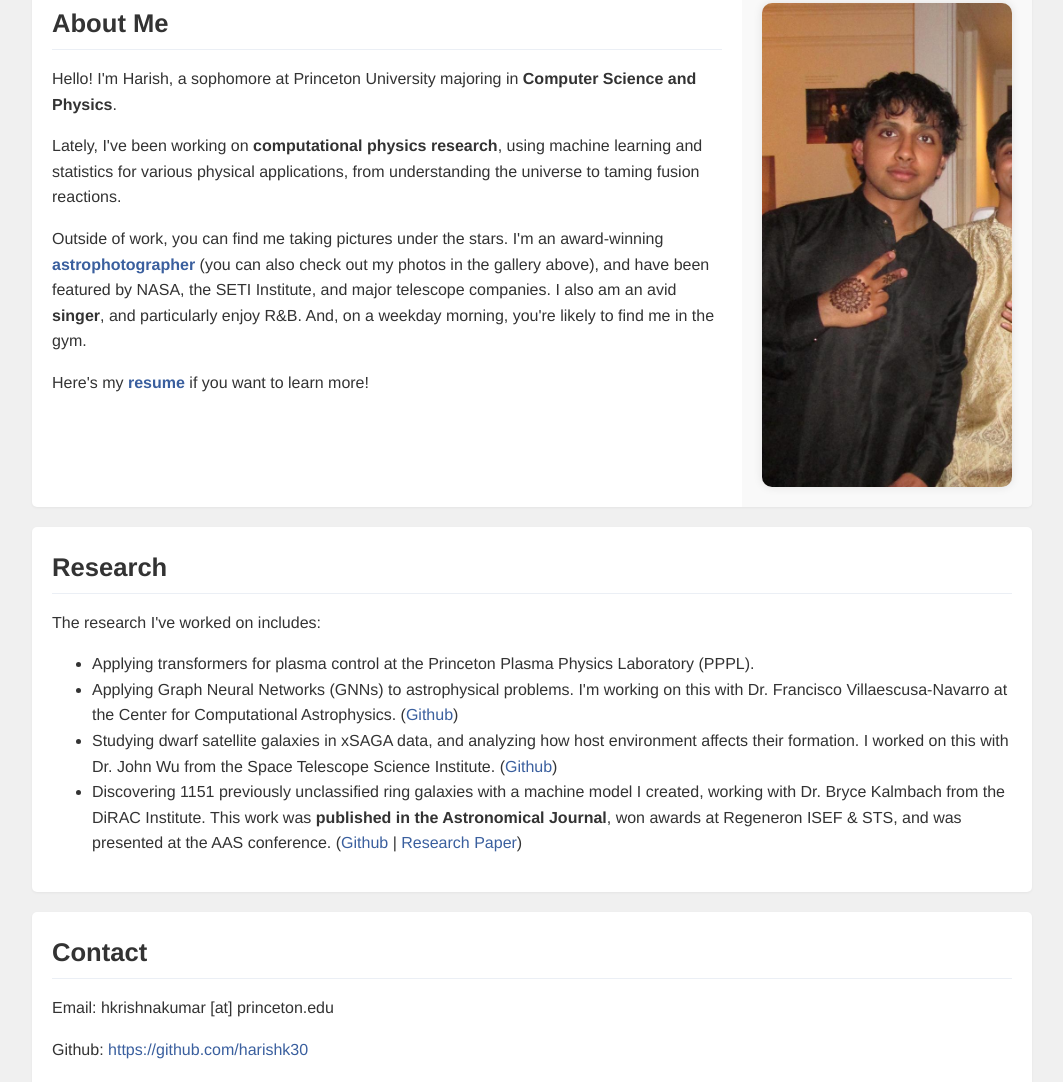
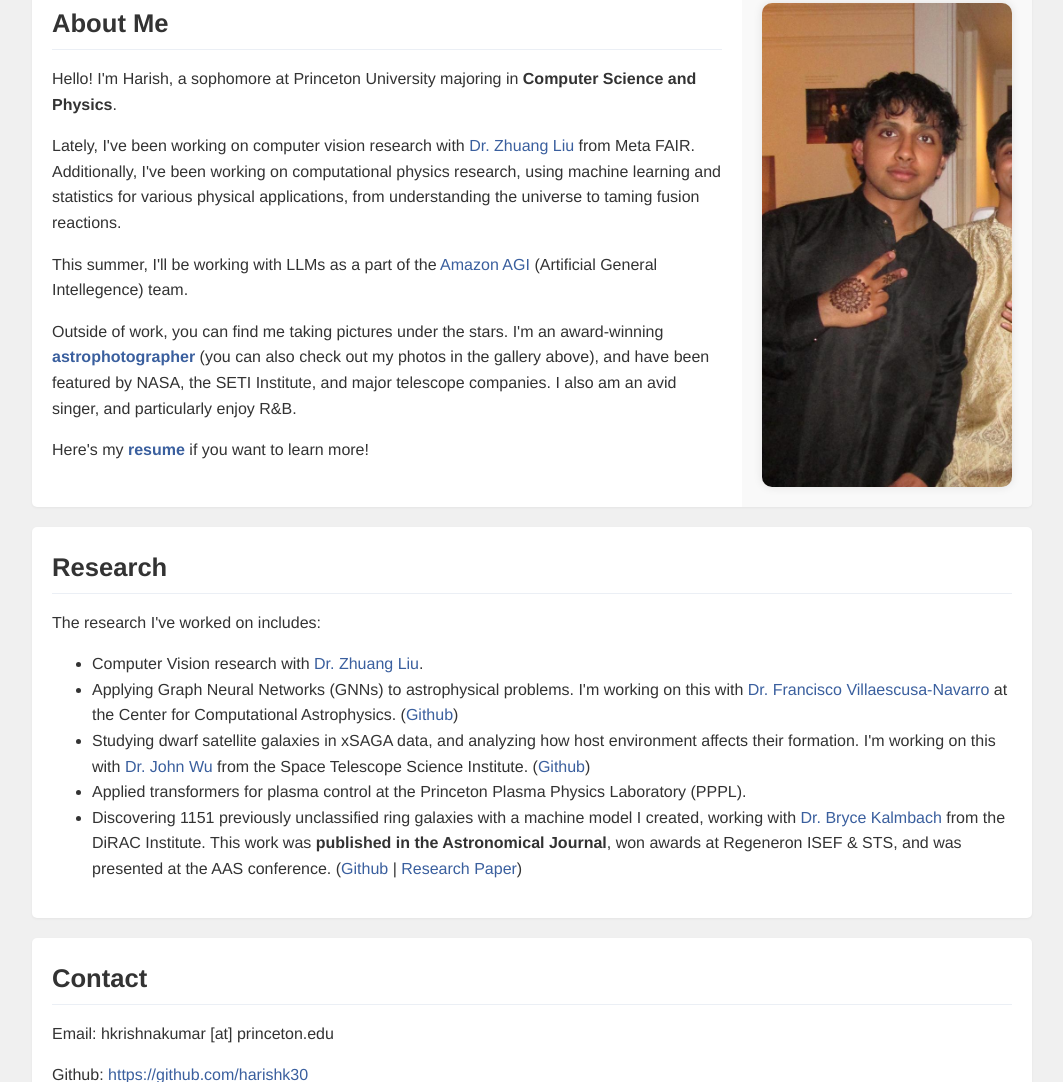
Before and after one commit to harishk30/PersonalWebsite, a plain HTML site: page index.html in a window 1280 px wide. Shown: the part 300-1382 px from the top of the page, without its empty margins (108-1171 px from the left). Drawn offline with Linux system fonts and the light colour scheme.

Commit message:
Update index.html

```diff
--- a/index.html
+++ b/index.html
@@ -135,8 +135,9 @@
             <div class="main-content">
                 <h2>About Me</h2>
                 <p>Hello! I'm Harish, a sophomore at Princeton University majoring in <b>Computer Science and Physics</b>.</p>
-                <p>Lately, I've been working on <b>computational physics research</b>, using machine learning and statistics for various physical applications, from understanding the universe to taming fusion reactions.</p>
-                <p>Outside of work, you can find me taking pictures under the stars. I'm an award-winning <b><a href="https://www.instagram.com/hk.astro/">astrophotographer</a></b> (you can also check out my photos in the gallery above), and have been featured by NASA, the SETI Institute, and major telescope companies. I also am an avid <b>singer</b>, and particularly enjoy R&B. And, on a weekday morning, you're likely to find me in the gym.</p>
+                <p>Lately, I've been working on computer vision research with <a href="https://liuzhuang13.github.io/" target="_blank">Dr. Zhuang Liu</a> from Meta FAIR. Additionally, I've been working on computational physics research, using machine learning and statistics for various physical applications, from understanding the universe to taming fusion reactions.</p>
+                <p>This summer, I'll be working with LLMs as a part of the <a href="https://amazon.jobs/content/en/teams/AGI" target="_blank">Amazon AGI</a> (Artificial General Intellegence) team.</p>
+                <p>Outside of work, you can find me taking pictures under the stars. I'm an award-winning <b><a href="https://www.instagram.com/hk.astro/">astrophotographer</a></b> (you can also check out my photos in the gallery above), and have been featured by NASA, the SETI Institute, and major telescope companies. I also am an avid singer, and particularly enjoy R&B. </p>
                 <p>Here's my <b><a href="https://drive.google.com/file/d/1mPIMkn9LZGr0C148-WjwkTcuz_ijtUJr/view?usp=sharing">resume</a></b> if you want to learn more!</p>
 
             </div>
@@ -150,10 +151,11 @@
                 <h2>Research</h2>
                 <p>The research I've worked on includes:</p>
                 <ul>
-                    <li>Applying transformers for plasma control at the Princeton Plasma Physics Laboratory (PPPL).</li>
-                    <li>Applying Graph Neural Networks (GNNs) to astrophysical problems. I'm working on this with Dr. Francisco Villaescusa-Navarro at the Center for Computational Astrophysics. (<a href="https://github.com/harishk30/CamelsHetroGNN">Github</a>)</li>
-                    <li>Studying dwarf satellite galaxies in xSAGA data, and analyzing how host environment affects their formation. I worked on this with Dr. John Wu from the Space Telescope Science Institute. (<a href="https://github.com/harishk30/DwarfGalaxyAnalysis">Github</a>)</li>
-                    <li>Discovering 1151 previously unclassified ring galaxies with a machine model I created, working with Dr. Bryce Kalmbach from the DiRAC Institute. This work was <b>published in the Astronomical Journal</b>, won awards at Regeneron ISEF & STS, and was presented at the AAS conference. (<a href="https://github.com/harishk30/RingGalaxiesCNNAnalysis">Github</a> | <a href="https://arxiv.org/abs/2210.11428">Research Paper</a>)</li>
+                    <li>Computer Vision research with <a href="https://liuzhuang13.github.io/" target="_blank">Dr. Zhuang Liu</a>. </li>
+                    <li>Applying Graph Neural Networks (GNNs) to astrophysical problems. I'm working on this with <a href="https://franciscovillaescusa.github.io/" target="_blank">Dr. Francisco Villaescusa-Navarro</a> at the Center for Computational Astrophysics. (<a href="https://github.com/harishk30/CamelsHetroGNN">Github</a>)</li>
+                    <li>Studying dwarf satellite galaxies in xSAGA data, and analyzing how host environment affects their formation. I'm working on this with <a href="https://jwuphysics.github.io/" target="_blank">Dr. John Wu</a> from the Space Telescope Science Institute. (<a href="https://github.com/harishk30/DwarfGalaxyAnalysis">Github</a>)</li>
+                    <li>Applied transformers for plasma control at the Princeton Plasma Physics Laboratory (PPPL).</li>
+                    <li>Discovering 1151 previously unclassified ring galaxies with a machine model I created, working with <a href="https://jbkalmbach.github.io/" target="_blank">Dr. Bryce Kalmbach</a> from the DiRAC Institute. This work was <b>published in the Astronomical Journal</b>, won awards at Regeneron ISEF & STS, and was presented at the AAS conference. (<a href="https://github.com/harishk30/RingGalaxiesCNNAnalysis">Github</a> | <a href="https://arxiv.org/abs/2210.11428">Research Paper</a>)</li>
                 </ul>
             </section>
 
```
